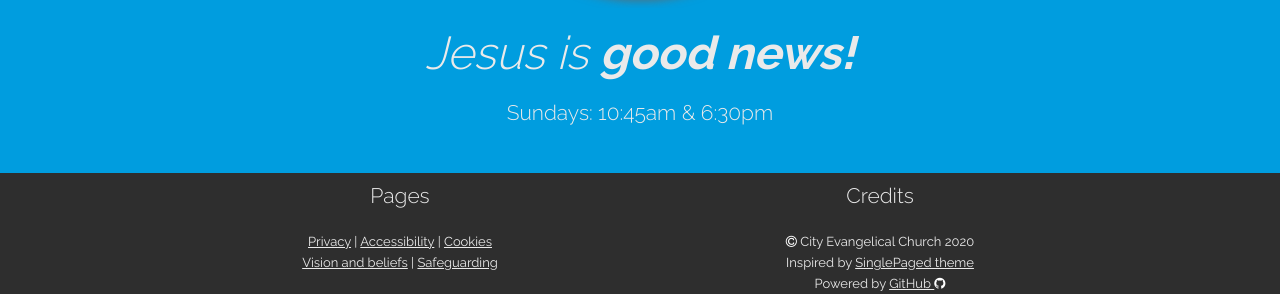
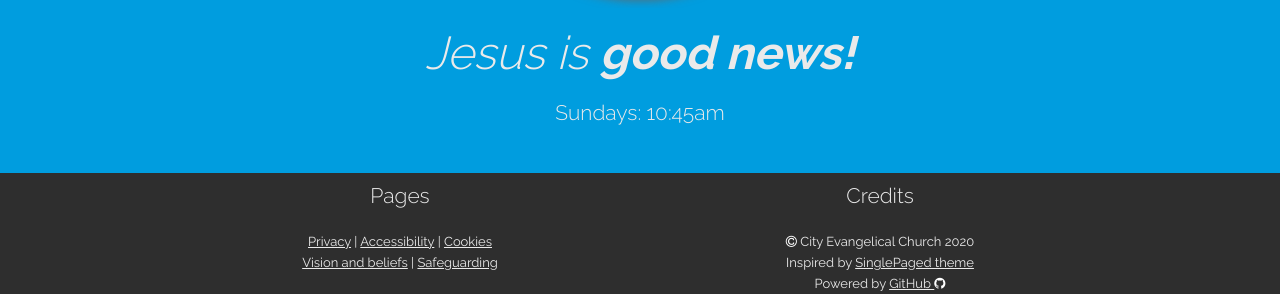
Before and after one commit to woodcock3/citychurch, a Jekyll site: the page built from _posts/2000-01-01-home.md, in a window 1280 px wide. Shown: the part 481-775 px from the top of the page. Built offline with Jekyll 4.4.1, drawn with Linux system fonts in a browser that asks for light colours; our own code applies the rules of GitHub Pages for plain Markdown files.

Commit message:
Update 2000-01-01-home.md

```diff
--- a/_posts/2000-01-01-home.md
+++ b/_posts/2000-01-01-home.md
@@ -9,4 +9,4 @@ style: center
 
 # _Jesus is **good news!**_
 
-#### Sundays: 10:45am & 6:30pm
+#### Sundays: 10:45am
```
